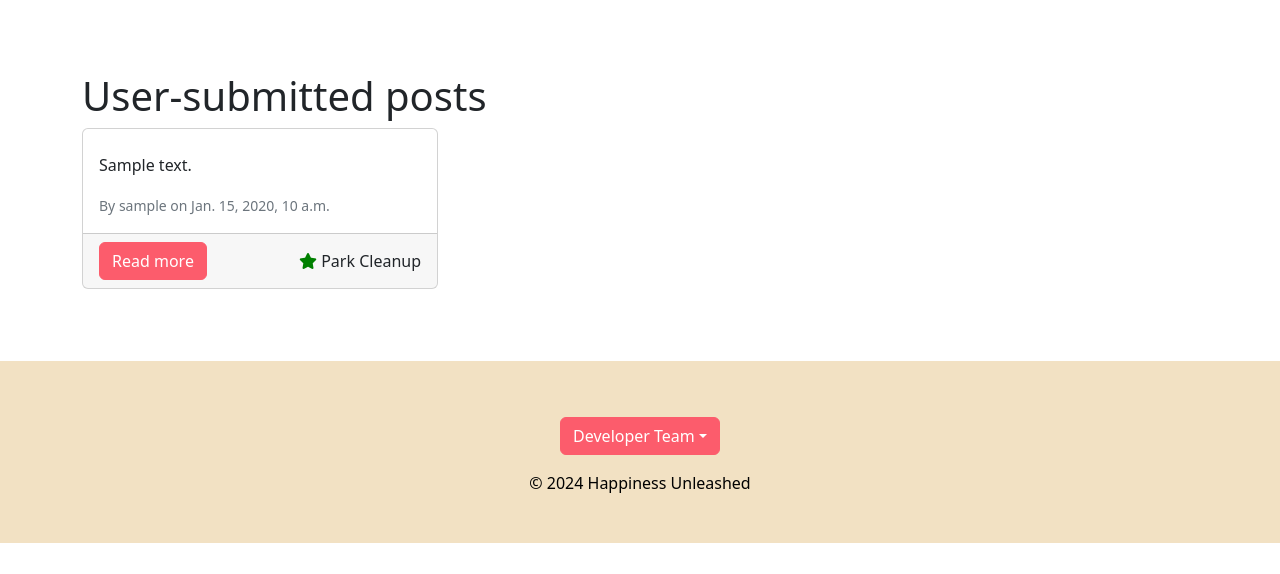
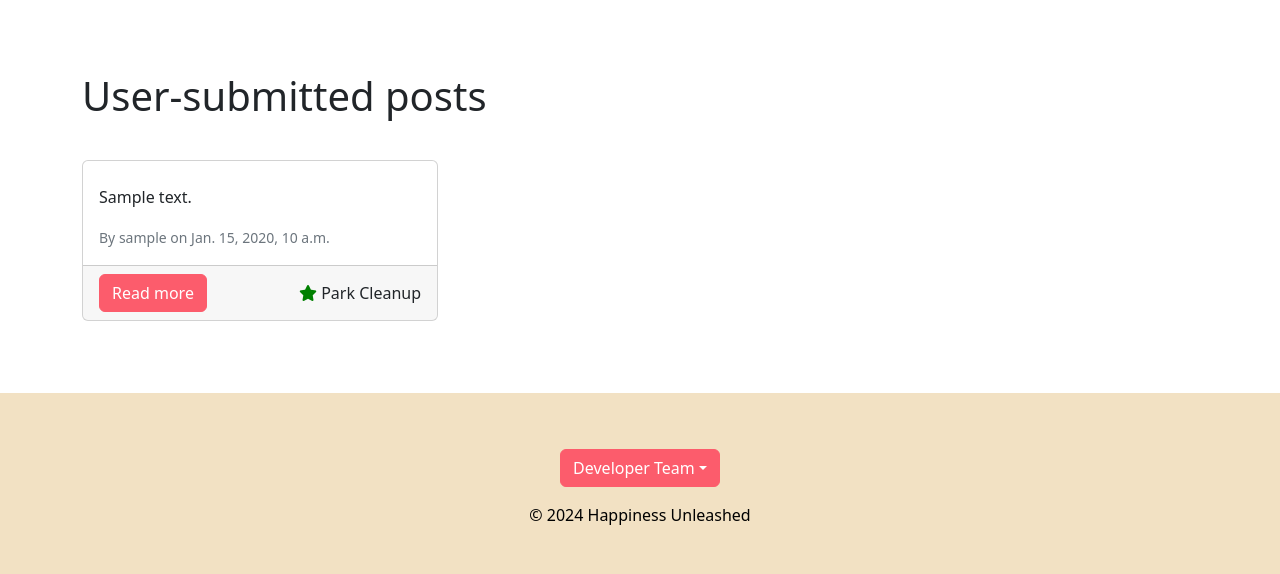
Before and after one commit to stephendawsondev/happiness-unleashed-svelte-ninja, a Django app: page /posts/ in a window 1280 px wide. Shown: the part 96-670 px from the top of the page. Run offline with Django 4.2, Linux system fonts and the light colour scheme; data comes from the database, SQL or seed files in the repository; tables that the repository leaves empty hold one stand-in row (values such as "Sample post"); some libraries are stand-ins or nearby versions.

Commit message:
style: add spacing below header

```diff
--- a/post/templates/post/post_list.html
+++ b/post/templates/post/post_list.html
@@ -11,20 +11,24 @@
   <div class="container my-4">
     <h1>User-submitted posts</h1>
     {% if posts %}
-    <div class="row row-cols-1 row-cols-md-2 row-cols-lg-3 g-4" data-masonry='{"percentPosition": true}'>
+    <div class="row row-cols-1 row-cols-md-2 row-cols-lg-3 g-4 mt-3" data-masonry='{"percentPosition": true}'>
       {% for post in posts %}
       <div class="col">
         <div class="card">
+          {% if post.image %}
           <img src="{{ post.image.url }}" class="card-img-top" alt="{{ post.title }}">
+          {% endif %}
           <div class="card-body">
             <h5 class="card-title">{{ post.title }}</h5>
             <p class="card-text">{{ post.content }}</p>
-            <p class="card-text"><small class="text-muted">By <span class="card-author">{{ post.user_profile.user.username }}</span> on {{ post.created_at }}</small></p>
+            <p class="card-text"><small class="text-muted">By <span
+                  class="card-author">{{ post.user_profile.user.username }}</span> on {{ post.created_at }}</small></p>
           </div>
           <div class="card-footer d-flex justify-content-between align-items-center">
 
             <a href="{% url 'post_detail' post.pk %}" class="btn btn-primary">Read more</a>
-            <p class="m-0"><span class="btn-primary custom-act-of-kindness"><i class="fas fa-star" style="color: green;"></i> {{ post.act_of_kindness }} </span></p>
+            <p class="m-0"><span class="btn-primary custom-act-of-kindness"><i class="fas fa-star"
+                  style="color: green;"></i> {{ post.act_of_kindness }} </span></p>
 
           </div>
         </div>
@@ -60,7 +64,8 @@
 </section>
 {% endblock %}
 {% block extra_js %}
- <script src="https://cdn.jsdelivr.net/npm/masonry-layout@4.2.2/dist/masonry.pkgd.min.js" integrity="sha384-GNFwBvfVxBkLMJpYMOABq3c+d3KnQxudP/mGPkzpZSTYykLBNsZEnG2D9G/X/+7D" crossorigin="anonymous"></script>
+<script src="https://cdn.jsdelivr.net/npm/masonry-layout@4.2.2/dist/masonry.pkgd.min.js"
+  integrity="sha384-GNFwBvfVxBkLMJpYMOABq3c+d3KnQxudP/mGPkzpZSTYykLBNsZEnG2D9G/X/+7D" crossorigin="anonymous"></script>
 <script>
   // Initialize Masonry layout
   var grid = document.querySelector('.row');
```
Lines whose indentation alone changed are shown as unchanged.
